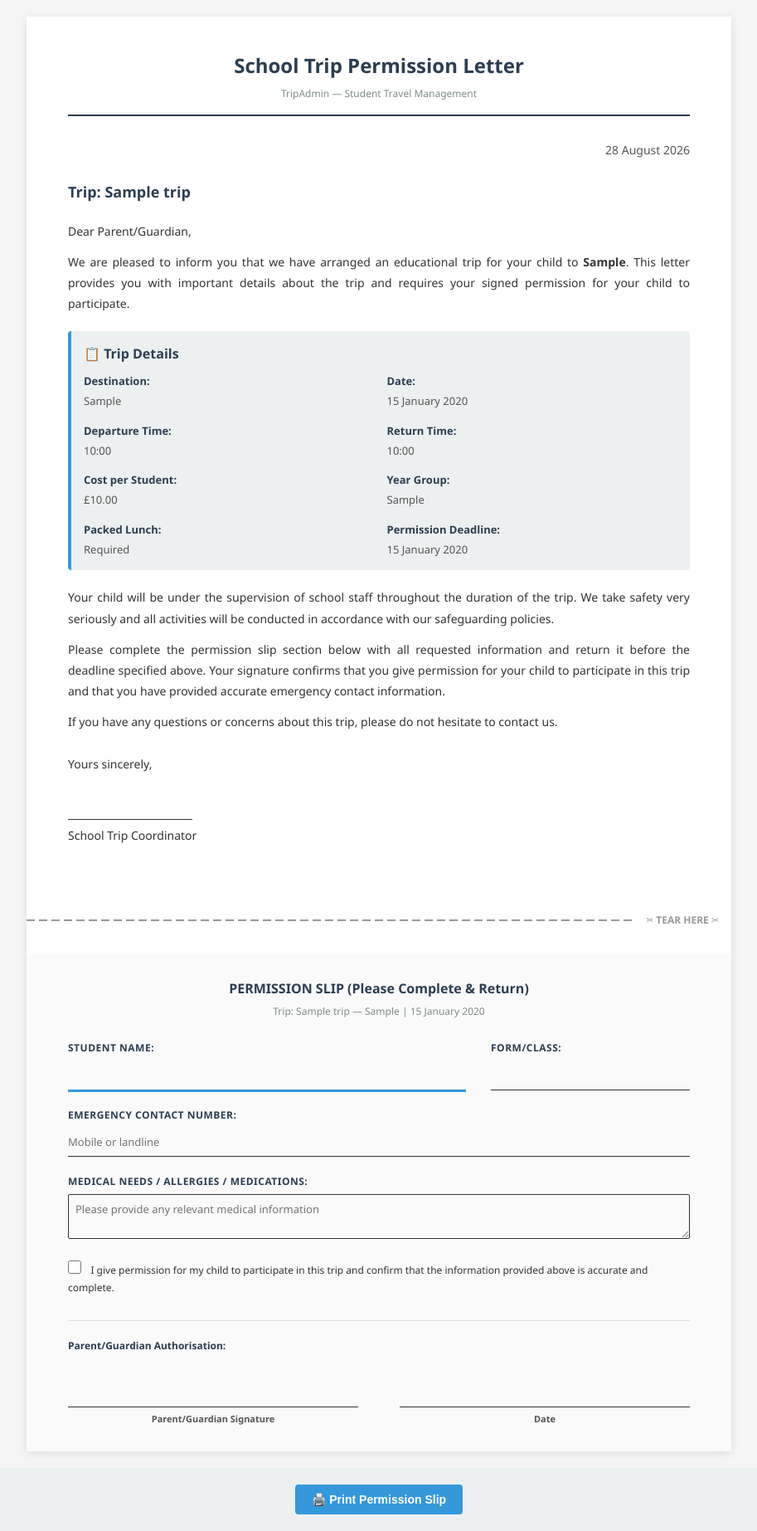
After one commit to emhb007/ToolsAss3, a Django app: page /trips/1/permission-slip/ in a window 1280 px wide. The commit adds this page. Shown: the whole page at 83% size, without its empty margins (183-1096 px from the left). Run offline with Django 5.2, Linux system fonts and the light colour scheme; tables that the repository leaves empty hold one stand-in row (values such as "Sample post"); parts of the project's set-up code (start-up, migrations or seed data) failed here and were passed over.

Commit message:
Prompt 5.1

```diff
--- /dev/null
+++ b/templates/trips/permission_slip.html
@@ -0,0 +1,511 @@
+{% load static %}
+<!DOCTYPE html>
+<html lang="en">
+<head>
+    <meta charset="UTF-8">
+    <meta name="viewport" content="width=device-width, initial-scale=1.0">
+    <title>Permission Slip - {{ trip.name }}</title>
+    <style>
+        * {
+            margin: 0;
+            padding: 0;
+            box-sizing: border-box;
+        }
+
+        body {
+            font-family: 'Segoe UI', Tahoma, Geneva, Verdana, sans-serif;
+            line-height: 1.6;
+            color: #333;
+            background-color: #f5f5f5;
+        }
+
+        .container {
+            max-width: 850px;
+            margin: 20px auto;
+            background-color: white;
+            box-shadow: 0 2px 10px rgba(0, 0, 0, 0.1);
+        }
+
+        /* Letter Section */
+        .letter-section {
+            padding: 40px 50px;
+            page-break-after: avoid;
+        }
+
+        .school-header {
+            text-align: center;
+            margin-bottom: 30px;
+            border-bottom: 2px solid #2c3e50;
+            padding-bottom: 15px;
+        }
+
+        .school-header h1 {
+            font-size: 24px;
+            margin-bottom: 5px;
+            color: #2c3e50;
+        }
+
+        .school-header p {
+            font-size: 12px;
+            color: #7f8c8d;
+        }
+
+        .letter-date {
+            text-align: right;
+            margin-bottom: 25px;
+            font-size: 14px;
+            color: #555;
+        }
+
+        .letter-content h2 {
+            font-size: 18px;
+            margin-bottom: 20px;
+            color: #2c3e50;
+        }
+
+        .letter-content p {
+            margin-bottom: 12px;
+            text-align: justify;
+            font-size: 14px;
+            line-height: 1.8;
+        }
+
+        .trip-details {
+            background-color: #ecf0f1;
+            padding: 15px;
+            margin: 20px 0;
+            border-left: 4px solid #3498db;
+            border-radius: 4px;
+        }
+
+        .trip-details-grid {
+            display: grid;
+            grid-template-columns: 1fr 1fr;
+            gap: 15px;
+            margin-top: 10px;
+        }
+
+        .trip-detail-item {
+            font-size: 13px;
+        }
+
+        .trip-detail-item strong {
+            display: block;
+            color: #2c3e50;
+            margin-bottom: 3px;
+        }
+
+        .trip-detail-item span {
+            color: #555;
+        }
+
+        .closing {
+            margin-top: 25px;
+            font-size: 14px;
+        }
+
+        .closing p {
+            margin-bottom: 10px;
+        }
+
+        .signature-line {
+            display: inline-block;
+            margin-top: 15px;
+            border-bottom: 1px solid #333;
+            width: 150px;
+            height: 30px;
+        }
+
+        /* Tear-off Line */
+        .tear-off-line {
+            display: flex;
+            justify-content: center;
+            align-items: center;
+            margin: 30px 0;
+            position: relative;
+        }
+
+        .tear-off-line::before {
+            content: '';
+            flex: 1;
+            height: 2px;
+            background: repeating-linear-gradient(
+                to right,
+                #999 0px,
+                #999 10px,
+                white 10px,
+                white 15px
+            );
+        }
+
+        .tear-off-line::after {
+            content: '✂ TEAR HERE ✂';
+            padding: 0 15px;
+            font-size: 12px;
+            color: #999;
+            font-weight: bold;
+        }
+
+        /* Permission Slip Section */
+        .slip-section {
+            padding: 30px 50px;
+            background-color: #fafafa;
+            page-break-inside: avoid;
+        }
+
+        .slip-header {
+            text-align: center;
+            margin-bottom: 25px;
+        }
+
+        .slip-header h3 {
+            font-size: 16px;
+            color: #2c3e50;
+            margin-bottom: 5px;
+        }
+
+        .slip-header p {
+            font-size: 12px;
+            color: #7f8c8d;
+        }
+
+        .slip-form {
+            font-size: 13px;
+        }
+
+        .form-group {
+            margin-bottom: 20px;
+        }
+
+        .form-group label {
+            display: block;
+            font-weight: 600;
+            color: #2c3e50;
+            margin-bottom: 6px;
+            font-size: 12px;
+            text-transform: uppercase;
+            letter-spacing: 0.5px;
+        }
+
+        .form-group input[type="text"],
+        .form-group input[type="date"],
+        .form-group textarea {
+            width: 100%;
+            border: none;
+            border-bottom: 1px solid #333;
+            padding: 8px 0;
+            font-family: inherit;
+            font-size: 13px;
+            background-color: transparent;
+            color: #333;
+        }
+
+        .form-group textarea {
+            min-height: 50px;
+            resize: vertical;
+            border: 1px solid #333;
+            padding: 8px;
+            border-radius: 2px;
+        }
+
+        .form-group input[type="text"]:focus,
+        .form-group input[type="date"]:focus,
+        .form-group textarea:focus {
+            outline: none;
+            border-bottom-color: #3498db;
+            box-shadow: 0 2px 0 #3498db;
+        }
+
+        .form-row {
+            display: grid;
+            grid-template-columns: 2fr 1fr;
+            gap: 30px;
+        }
+
+        .signature-section {
+            margin-top: 30px;
+            padding-top: 20px;
+            border-top: 1px solid #ddd;
+        }
+
+        .signature-section p {
+            font-size: 12px;
+            margin-bottom: 15px;
+            font-weight: 600;
+            color: #2c3e50;
+        }
+
+        .signature-box {
+            display: grid;
+            grid-template-columns: 1fr 1fr;
+            gap: 50px;
+        }
+
+        .sig-line {
+            text-align: center;
+        }
+
+        .sig-line .line {
+            border-bottom: 1px solid #333;
+            height: 50px;
+            margin-bottom: 5px;
+        }
+
+        .sig-line .label {
+            font-size: 11px;
+            color: #555;
+            font-weight: 600;
+        }
+
+        .consent-checkbox {
+            margin-top: 20px;
+        }
+
+        .consent-checkbox input[type="checkbox"] {
+            margin-right: 8px;
+            width: 16px;
+            height: 16px;
+            cursor: pointer;
+        }
+
+        .consent-checkbox label {
+            display: inline;
+            font-weight: normal;
+            text-transform: none;
+            letter-spacing: normal;
+            font-size: 12px;
+            color: #333;
+            cursor: pointer;
+            margin: 0;
+        }
+
+        /* Print Styles */
+        @media print {
+            body {
+                background-color: white;
+                margin: 0;
+                padding: 0;
+            }
+
+            .container {
+                max-width: 100%;
+                margin: 0;
+                box-shadow: none;
+                page-break-inside: avoid;
+            }
+
+            .letter-section,
+            .slip-section {
+                page-break-inside: avoid;
+            }
+
+            .tear-off-line::before {
+                background: repeating-linear-gradient(
+                    to right,
+                    #333 0px,
+                    #333 10px,
+                    white 10px,
+                    white 15px
+                );
+            }
+
+            .tear-off-line::after {
+                color: #333;
+            }
+
+            input[type="text"],
+            input[type="date"],
+            textarea {
+                background-color: white !important;
+                border: none;
+                border-bottom: 1px solid #333 !important;
+            }
+
+            input:focus,
+            textarea:focus {
+                box-shadow: none !important;
+                outline: none !important;
+            }
+        }
+
+        /* A4 Print Size */
+        @page {
+            size: A4;
+            margin: 0.5in;
+            orphans: 3;
+            widows: 3;
+        }
+
+        .print-button {
+            text-align: center;
+            padding: 20px;
+            background-color: #ecf0f1;
+            margin-top: 20px;
+        }
+
+        .print-button button {
+            background-color: #3498db;
+            color: white;
+            border: none;
+            padding: 10px 20px;
+            font-size: 14px;
+            border-radius: 4px;
+            cursor: pointer;
+            font-weight: 600;
+        }
+
+        .print-button button:hover {
+            background-color: #2980b9;
+        }
+
+        @media print {
+            .print-button {
+                display: none;
+            }
+        }
+    </style>
+</head>
+<body>
+    <div class="container">
+        <!-- LETTER SECTION -->
+        <div class="letter-section">
+            <div class="school-header">
+                <h1>School Trip Permission Letter</h1>
+                <p>TripAdmin — Student Travel Management</p>
+            </div>
+
+            <div class="letter-date">
+                {% now "j F Y" %}
+            </div>
+
+            <div class="letter-content">
+                <h2>Trip: {{ trip.name }}</h2>
+
+                <p>Dear Parent/Guardian,</p>
+
+                <p>We are pleased to inform you that we have arranged an educational trip for your child to <strong>{{ trip.destination }}</strong>. This letter provides you with important details about the trip and requires your signed permission for your child to participate.</p>
+
+                <div class="trip-details">
+                    <strong style="display: block; color: #2c3e50; margin-bottom: 10px;">📋 Trip Details</strong>
+                    <div class="trip-details-grid">
+                        <div class="trip-detail-item">
+                            <strong>Destination:</strong>
+                            <span>{{ trip.destination }}</span>
+                        </div>
+                        <div class="trip-detail-item">
+                            <strong>Date:</strong>
+                            <span>{{ trip.trip_date|date:"d F Y" }}</span>
+                        </div>
+                        <div class="trip-detail-item">
+                            <strong>Departure Time:</strong>
+                            <span>{{ trip.departure_time|time:"H:i" }}</span>
+                        </div>
+                        <div class="trip-detail-item">
+                            <strong>Return Time:</strong>
+                            <span>{{ trip.return_time|time:"H:i" }}</span>
+                        </div>
+                        <div class="trip-detail-item">
+                            <strong>Cost per Student:</strong>
+                            <span>£{{ trip.cost }}</span>
+                        </div>
+                        <div class="trip-detail-item">
+                            <strong>Year Group:</strong>
+                            <span>{{ trip.year_group }}</span>
+                        </div>
+                        <div class="trip-detail-item">
+                            <strong>Packed Lunch:</strong>
+                            <span>
+                                {% if trip.packed_lunch_required %}
+                                    Required
+                                {% else %}
+                                    Not Required
+                                {% endif %}
+                            </span>
+                        </div>
+                        <div class="trip-detail-item">
+                            <strong>Permission Deadline:</strong>
+                            <span>{{ trip.permission_deadline|date:"d F Y" }}</span>
+                        </div>
+                    </div>
+                </div>
+
+                <p>Your child will be under the supervision of school staff throughout the duration of the trip. We take safety very seriously and all activities will be conducted in accordance with our safeguarding policies.</p>
+
+                <p>Please complete the permission slip section below with all requested information and return it before the deadline specified above. Your signature confirms that you give permission for your child to participate in this trip and that you have provided accurate emergency contact information.</p>
+
+                <p>If you have any questions or concerns about this trip, please do not hesitate to contact us.</p>
+
+                <div class="closing">
+                    <p>Yours sincerely,</p>
+                    <div class="signature-line"></div>
+                    <p>School Trip Coordinator</p>
+                </div>
+            </div>
+        </div>
+
+        <!-- TEAR-OFF LINE -->
+        <div class="tear-off-line"></div>
+
+        <!-- PERMISSION SLIP SECTION -->
+        <div class="slip-section">
+            <div class="slip-header">
+                <h3>PERMISSION SLIP (Please Complete & Return)</h3>
+                <p>Trip: {{ trip.name }} — {{ trip.destination }} | {{ trip.trip_date|date:"d F Y" }}</p>
+            </div>
+
+            <form class="slip-form">
+                <div class="form-row">
+                    <div class="form-group">
+                        <label for="student_name">Student Name:</label>
+                        <input type="text" id="student_name" name="student_name" placeholder="">
+                    </div>
+                    <div class="form-group">
+                        <label for="form_class">Form/Class:</label>
+                        <input type="text" id="form_class" name="form_class" placeholder="">
+                    </div>
+                </div>
+
+                <div class="form-group">
+                    <label for="emergency_contact">Emergency Contact Number:</label>
+                    <input type="text" id="emergency_contact" name="emergency_contact" placeholder="Mobile or landline">
+                </div>
+
+                <div class="form-group">
+                    <label for="medical_needs">Medical Needs / Allergies / Medications:</label>
+                    <textarea id="medical_needs" name="medical_needs" placeholder="Please provide any relevant medical information"></textarea>
+                </div>
+
+                <div class="consent-checkbox">
+                    <input type="checkbox" id="consent" name="consent">
+                    <label for="consent">I give permission for my child to participate in this trip and confirm that the information provided above is accurate and complete.</label>
+                </div>
+
+                <div class="signature-section">
+                    <p>Parent/Guardian Authorisation:</p>
+                    <div class="signature-box">
+                        <div class="sig-line">
+                            <div class="line"></div>
+                            <div class="label">Parent/Guardian Signature</div>
+                        </div>
+                        <div class="sig-line">
+                            <div class="line"></div>
+                            <div class="label">Date</div>
+                        </div>
+                    </div>
+                </div>
+            </form>
+        </div>
+    </div>
+
+    <div class="print-button">
+        <button onclick="window.print()">🖨️ Print Permission Slip</button>
+    </div>
+
+    <script>
+        // Optional: Auto-focus first field
+        document.addEventListener('DOMContentLoaded', function() {
+            document.getElementById('student_name').focus();
+        });
+    </script>
+</body>
+</html>
--- a/templates/trips/trip_detail.html
+++ b/templates/trips/trip_detail.html
@@ -10,6 +10,7 @@
     </div>
     <div class="col-md-4 text-end">
         <a href="{% url 'trips:trips_list' %}" class="btn btn-outline-secondary">Back to Trips</a>
+        <a href="{% url 'trips:permission_slip' trip.pk %}" class="btn btn-outline-info" target="_blank">🖨️ Permission Slip</a>
         <a href="#" class="btn btn-outline-primary">Edit Trip</a>
     </div>
 </div>
--- a/templates/trips/trips_list.html
+++ b/templates/trips/trips_list.html
@@ -42,7 +42,7 @@
                         </td>
                         <td>
                             <a href="{% url 'trips:trip_detail' trip.pk %}" class="btn btn-sm btn-outline-primary">View</a>
-                            <a href="#" class="btn btn-sm btn-outline-secondary">Edit</a>
+                            <a href="{% url 'trips:permission_slip' trip.pk %}" class="btn btn-sm btn-outline-info" target="_blank">Slip</a>
                         </td>
                     </tr>
                 {% endfor %}
--- a/trips/urls.py
+++ b/trips/urls.py
@@ -9,5 +9,6 @@ urlpatterns = [
     path('trips/<int:pk>/', views.TripDetailView.as_view(), name='trip_detail'),
     path('trips/new/', views.TripCreateView.as_view(), name='new_trip'),
     path('trips/<int:trip_id>/student/<int:student_id>/record/', views.record_slip, name='record_slip'),
+    path('trips/<int:trip_id>/permission-slip/', views.permission_slip, name='permission_slip'),
     path('reports/', views.reports, name='reports'),
 ]
--- a/trips/views.py
+++ b/trips/views.py
@@ -163,6 +163,16 @@ def record_slip(request, trip_id, student_id):
     return render(request, 'trips/record_slip.html', context)
 
 
+def permission_slip(request, trip_id):
+    """Render a printable permission slip letter for a trip."""
+    trip = get_object_or_404(Trip, pk=trip_id)
+
+    context = {
+        'trip': trip,
+    }
+
+    return render(request, 'trips/permission_slip.html', context)
+
 
 def reports(request):
     """Generate and view reports."""
```
